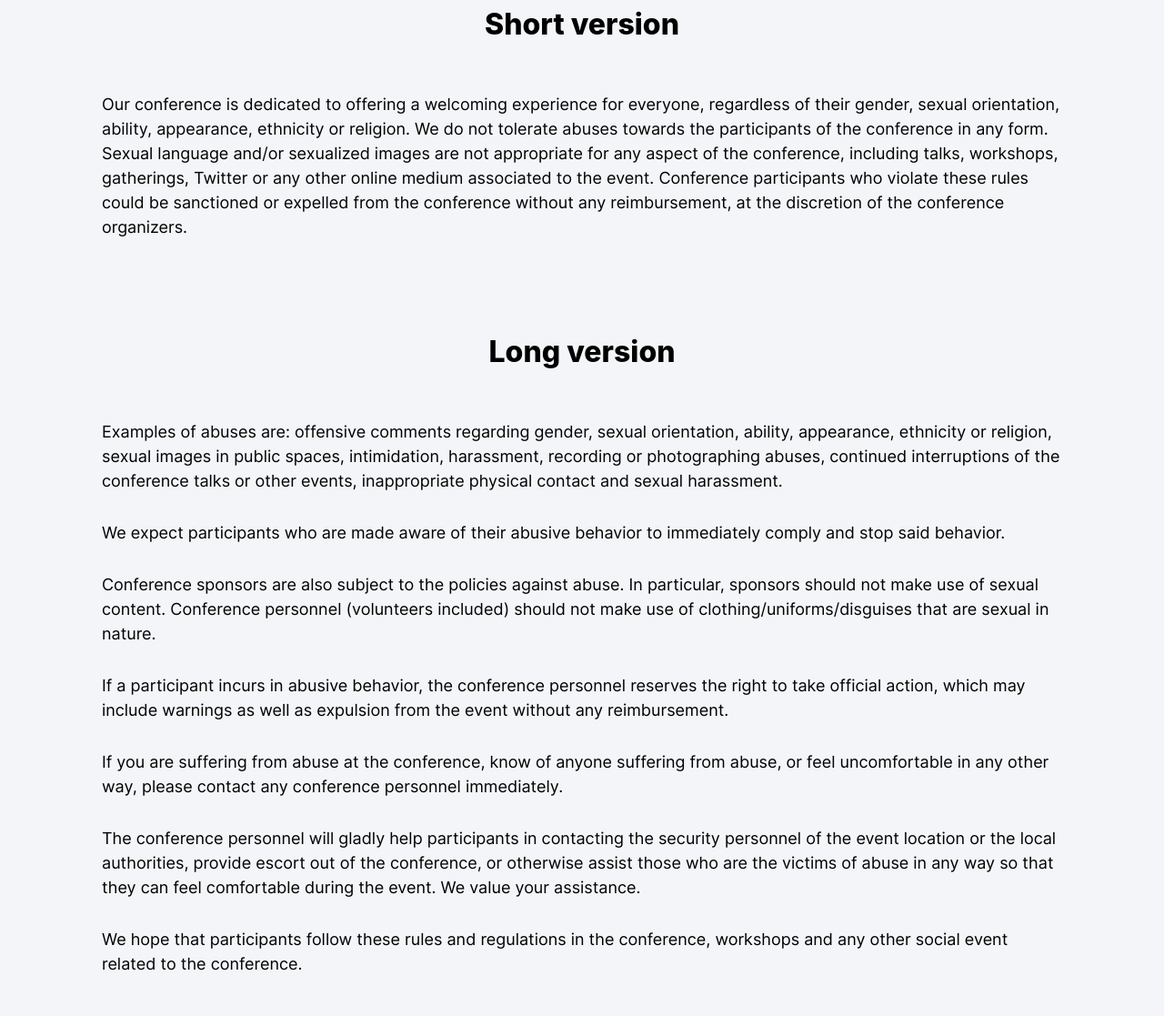
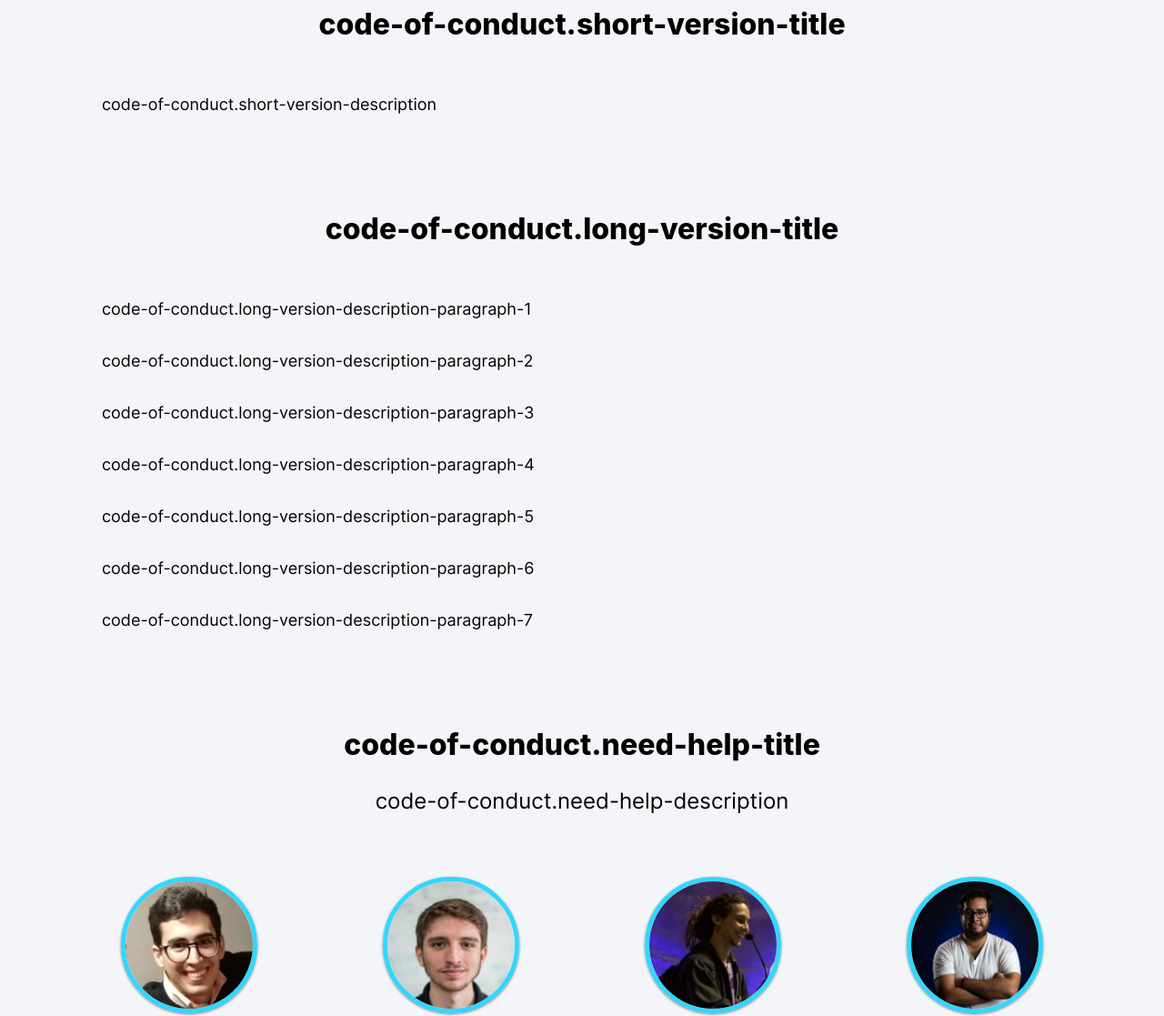
Before and after one commit to fullstacknights/website, a Gatsby site: page /code-of-conduct in a window 1280 px wide. Shown: the part 660-1777 px from the top of the page at 91% size. Built offline with nearby package versions, Linux system fonts and the light colour scheme; Gatsby itself is replaced by a stand-in of ours; a web font is replaced by a local one.

Commit message:
Add code-of-conduct translation

```diff
--- a/src/pages/code-of-conduct.js
+++ b/src/pages/code-of-conduct.js
@@ -1,4 +1,5 @@
 import React from "react";
+import { useTranslation } from "react-i18next";
 
 import {
   Avatar,
@@ -11,76 +12,54 @@ import {
 import { ORGANIZERS } from "../constants";
 
 export default function() {
+  const { t } = useTranslation();
+
   return (
     <Layout>
       <SEO title="Code of Conduct" />
       <GradientBackground className="flex flex-col items-center justify-center text-center">
-        <h2 className="text-h2 font-bold text-white">Code of conduct</h2>
+        <h2 className="text-h2 font-bold text-white">
+          {t("code-of-conduct.section-title")}
+        </h2>
       </GradientBackground>
-      <PageSection title="Short version" className="mt-20">
+      <PageSection
+        title={t("code-of-conduct.short-version-title")}
+        className="mt-20"
+      >
         <div className="w-11/12 m-auto">
           <p className="text-rg">
-            Our conference is dedicated to offering a welcoming experience for
-            everyone, regardless of their gender, sexual orientation, ability,
-            appearance, ethnicity or religion. We do not tolerate abuses towards
-            the participants of the conference in any form. Sexual language
-            and/or sexualized images are not appropriate for any aspect of the
-            conference, including talks, workshops, gatherings, Twitter or any
-            other online medium associated to the event. Conference participants
-            who violate these rules could be sanctioned or expelled from the
-            conference without any reimbursement, at the discretion of the
-            conference organizers.
+            {t("code-of-conduct.short-version-description")}
           </p>
         </div>
       </PageSection>
-      <PageSection title="Long version">
+      <PageSection title={t("code-of-conduct.long-version-title")}>
         <div className="w-11/12 m-auto">
           <p className="text-rg mb-6">
-            Examples of abuses are: offensive comments regarding gender, sexual
-            orientation, ability, appearance, ethnicity or religion, sexual
-            images in public spaces, intimidation, harassment, recording or
-            photographing abuses, continued interruptions of the conference
-            talks or other events, inappropriate physical contact and sexual
-            harassment.
+            {t("code-of-conduct.long-version-description-paragraph-1")}
           </p>
           <p className="text-rg mb-6">
-            We expect participants who are made aware of their abusive behavior
-            to immediately comply and stop said behavior.
+            {t("code-of-conduct.long-version-description-paragraph-2")}
           </p>
           <p className="text-rg mb-6">
-            Conference sponsors are also subject to the policies against abuse.
-            In particular, sponsors should not make use of sexual content.
-            Conference personnel (volunteers included) should not make use of
-            clothing/uniforms/disguises that are sexual in nature.
+            {t("code-of-conduct.long-version-description-paragraph-3")}
           </p>
           <p className="text-rg mb-6">
-            If a participant incurs in abusive behavior, the conference
-            personnel reserves the right to take official action, which may
-            include warnings as well as expulsion from the event without any
-            reimbursement.
+            {t("code-of-conduct.long-version-description-paragraph-4")}
           </p>
           <p className="text-rg mb-6">
-            If you are suffering from abuse at the conference, know of anyone
-            suffering from abuse, or feel uncomfortable in any other way, please
-            contact any conference personnel immediately.
+            {t("code-of-conduct.long-version-description-paragraph-5")}
           </p>
           <p className="text-rg mb-6">
-            The conference personnel will gladly help participants in contacting
-            the security personnel of the event location or the local
-            authorities, provide escort out of the conference, or otherwise
-            assist those who are the victims of abuse in any way so that they
-            can feel comfortable during the event. We value your assistance.
+            {t("code-of-conduct.long-version-description-paragraph-6")}
           </p>
           <p className="text-rg">
-            We hope that participants follow these rules and regulations in the
-            conference, workshops and any other social event related to the
-            conference.
+            {t("code-of-conduct.long-version-description-paragraph-7")}
           </p>
         </div>
       </PageSection>
       <PageSection
-        title="Need help?"
-        description="Contact one of the organizers through Twitter or personally."
+        title={t("code-of-conduct.need-help-title")}
+        description={t("code-of-conduct.need-help-description")}
       >
         <div className="flex flex-wrap">
           {ORGANIZERS.map((organizer, index) => (
```
